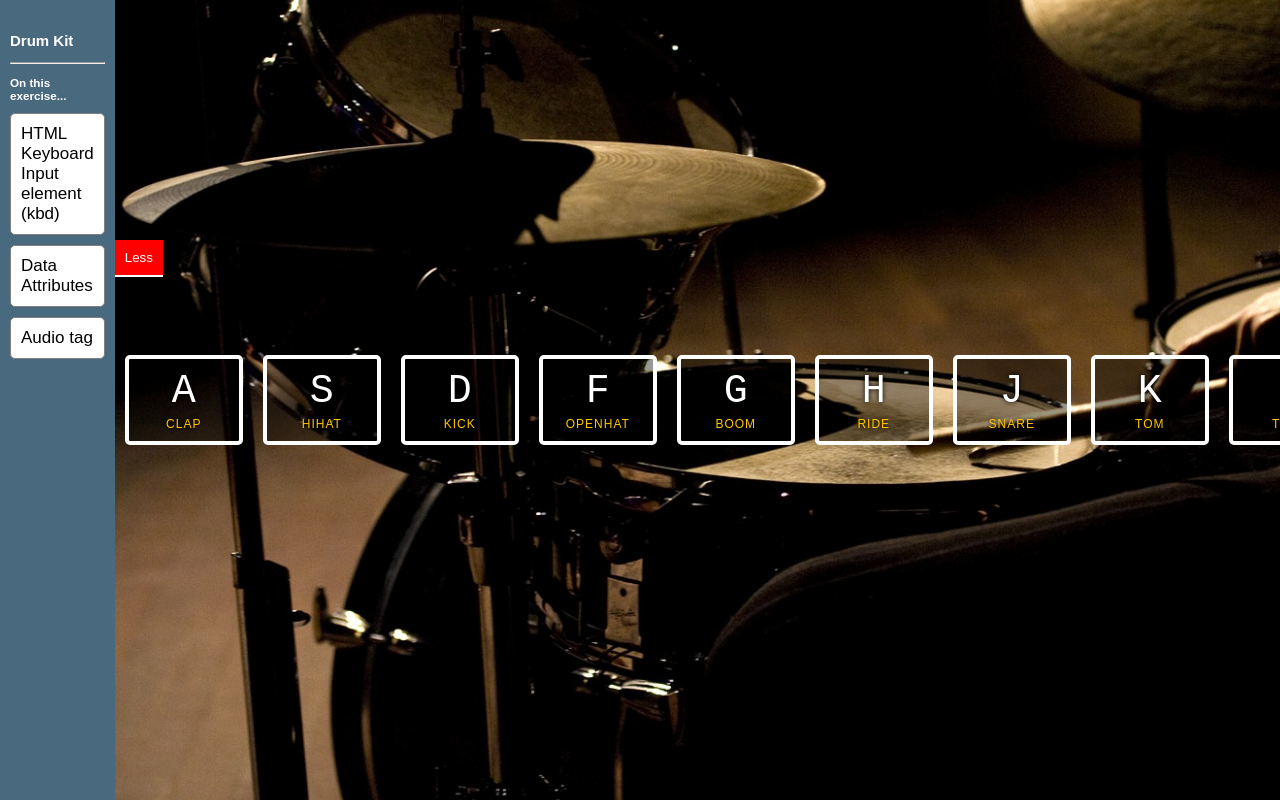
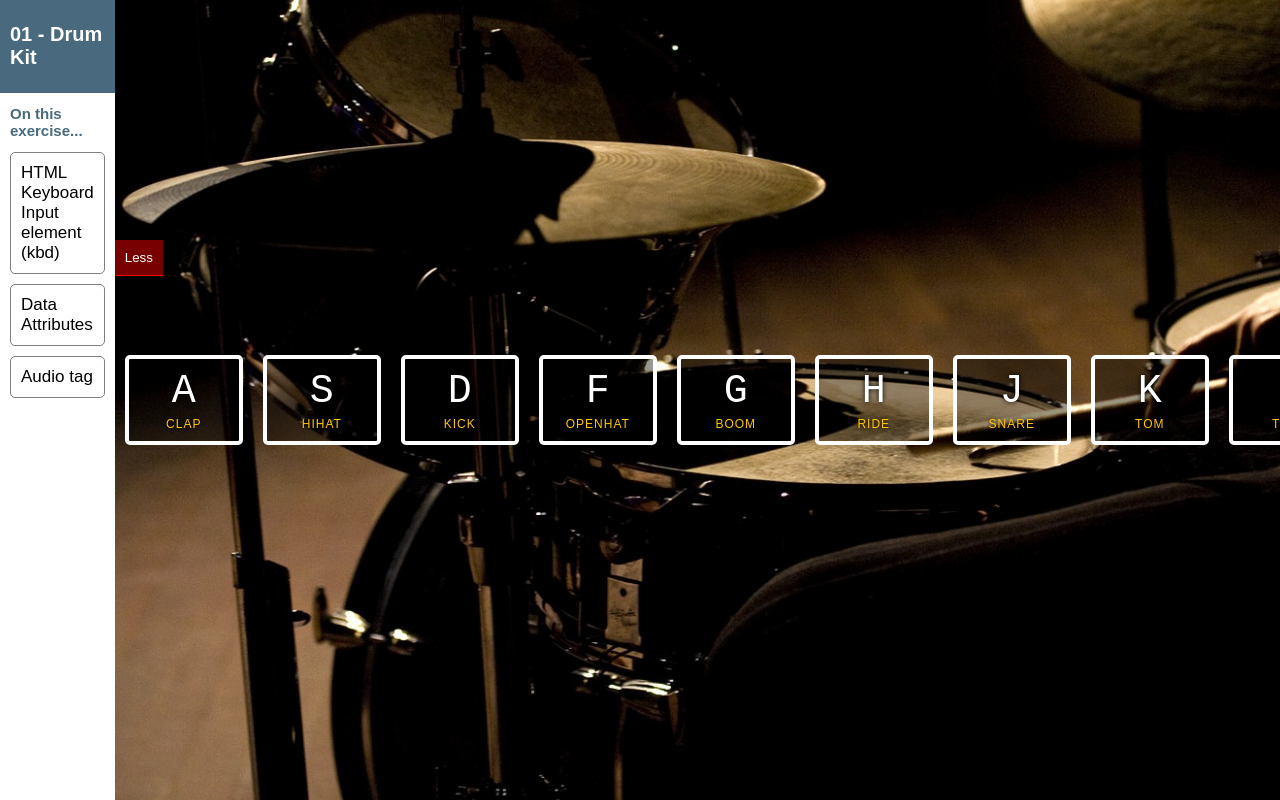
Before and after one commit to keff6/javascript-30DaysChallenge, a plain HTML site: page 01-drum-kit/index.html in a window 1280 px wide. Both pictures are taken after a click on the button "More". Shown: the top 800 px of the page. Drawn offline with Linux system fonts and the light colour scheme.

Commit message:
Left panel styles update

```diff
--- a/01-drum-kit/index.html
+++ b/01-drum-kit/index.html
@@ -9,9 +9,10 @@
 
 <body>
   <div class="left-panel">
-    <h2>Drum Kit</h2>
-    <hr>
-    <h3>On this exercise...</h3>
+    <div class="title">
+      <h1>01 - Drum Kit</h1>
+    </div>
+    <h2>On this exercise...</h2>
     <div class="concepts">
       <p><a href="https://developer.mozilla.org/en-US/docs/Web/HTML/Element/kbd" target="_blank">HTML Keyboard Input element (kbd)</a></p>
       <p><a href="https://developer.mozilla.org/en-US/docs/Learn/HTML/Howto/Use_data_attributes" target="_blank">Data Attributes</a></p>
--- a/01-drum-kit/style.css
+++ b/01-drum-kit/style.css
@@ -12,14 +12,27 @@ body,html {
 
 /* PANEL STYLES  */
 .left-panel{
-  width: 40%;
+  width: 25%;
   height: vh;
   display: none;
   visibility: hidden;
-  padding: 20px 1rem 0 1rem;
+  background-color: #fff;
+  color: #fff;
+  /*transition: all 2s linear;*/
+}
+
+.left-panel .title{
   background-color: rgba(43, 81, 105, 0.86);
-  color: #fff;
-  transition: all 2s linear;
+}
+
+.left-panel .title {
+  padding: 1rem;
+
+}
+.left-panel .concepts,
+.left-panel h2{
+  padding: 0 1rem;
+  color: rgba(43, 81, 105, 0.86);
 }
 
 .left-panel a{
@@ -38,7 +51,8 @@ body,html {
   border: 1px #fff solid;
   border-radius: 5px;
   color: white;
-  background-color: rgba(18, 97, 132, 0.33);
+
+  background-color: rgba(18, 97, 132, 0.74);
 
 }
 
@@ -59,13 +73,18 @@ body,html {
 #show-info{
   position: fixed;
   top: 30%;
-  background: red;
+  background: #ff000078;
   border: none;
   padding: 10px;
   color: #fff;
-  border-bottom: 2px solid white;
+  border-bottom: 1px solid red;
   cursor: pointer;
   transition: display 2s;
+}
+
+#show-info:hover,
+#show-info:active{
+  background-color: red;
 }
 
 
```
